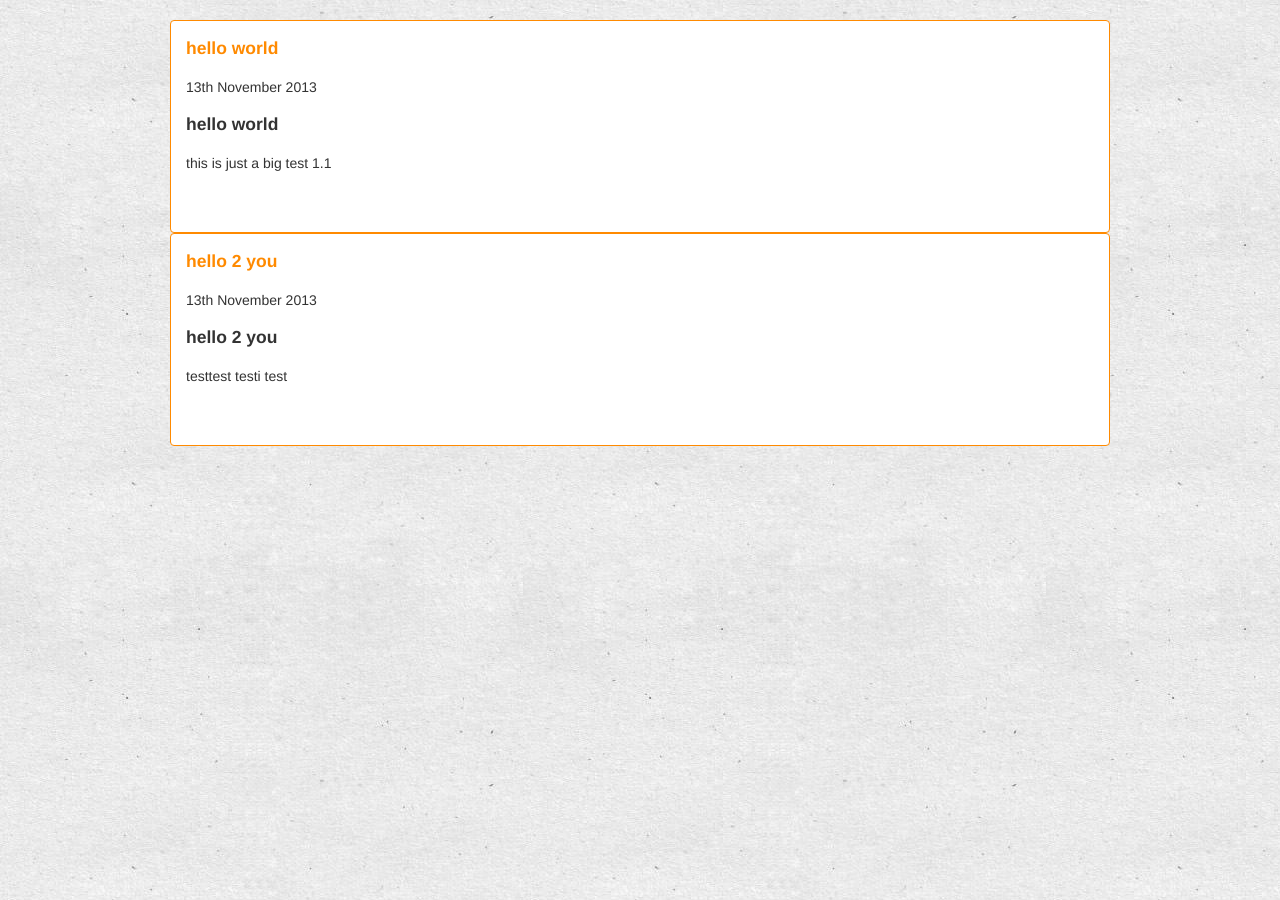
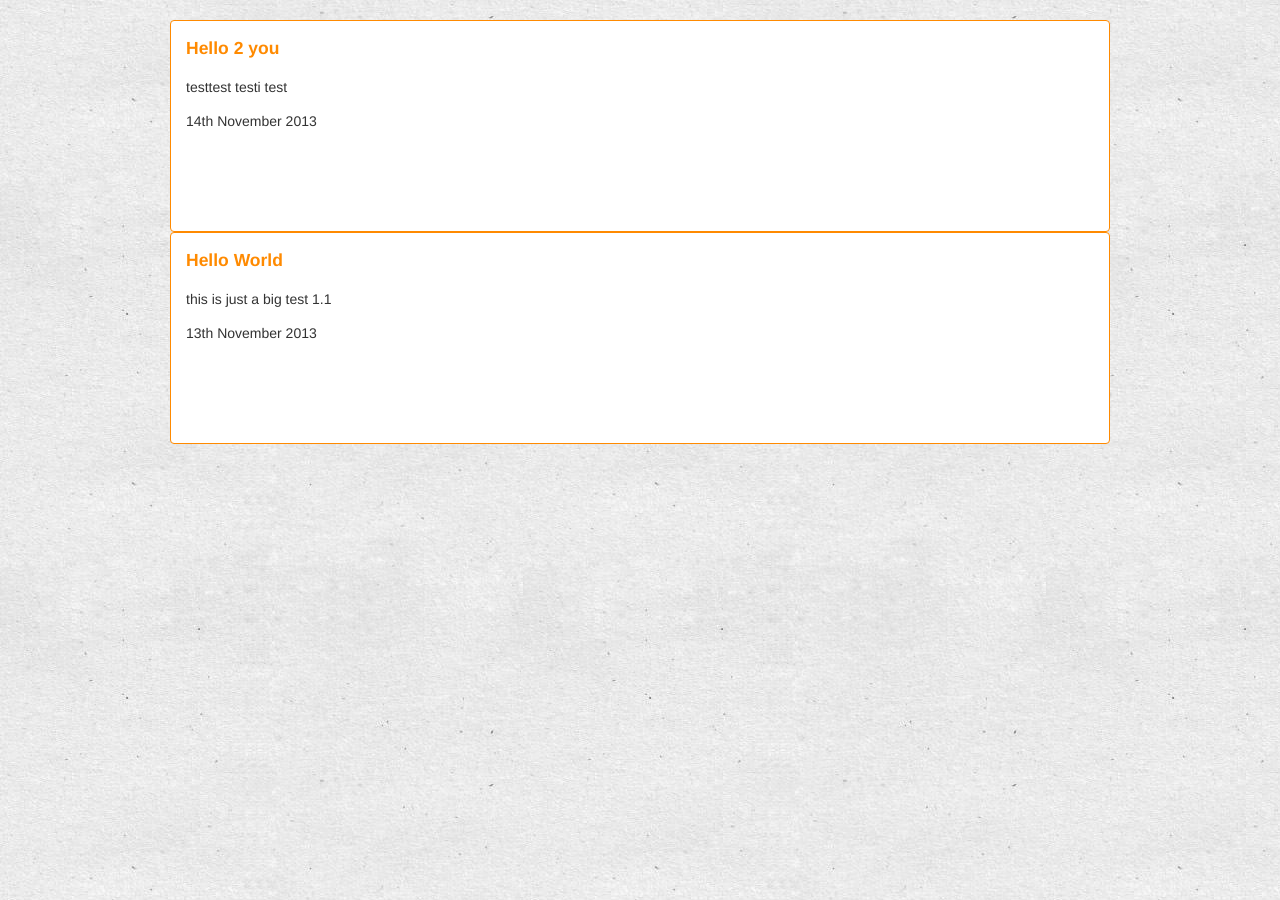
Before and after one commit to mikiec84/abbe98.github.com, a Jekyll site: the page built from index.html, in a window 1280 px wide. Built offline with Jekyll 4.4.1, drawn with Linux system fonts in a browser that asks for light colours.

Commit message:
Fixes to startpage

```diff
--- a/_posts/2013-11-13-hello-world.html
+++ b/_posts/2013-11-13-hello-world.html
@@ -1,6 +1,5 @@
 ---
 layout: default
-title: hello world
+title: Hello World
 ---
-<h2>{{ page.title }}</h2>
 <p>this is just a big test 1.1</p>
--- a/_posts/2013-11-13-hello-2-you.html
+++ b/_posts/2013-11-14-hello-2-you.html
@@ -1,6 +1,5 @@
 ---
 layout: default
-title: hello 2 you
+title: Hello 2 you
 ---
-<h2> {{ page.title }} </h2>
 <p>testtest testi test </p>
--- a/index.html
+++ b/index.html
@@ -6,6 +6,7 @@ title: Albin Larsson
 {% for post in site.posts limit: 5 %}
 <div class="box">
 	<h2><a href="{{ post.url }}" title="{{ post.title | xml_escape }}">{{ post.title }}</a></h2>
+	{{ post.content }}
 	<p>
 		{% assign day = post.date | date: '%d' %}
 		{% case day %}
@@ -20,6 +21,5 @@ title: Albin Larsson
 		{% endcase %}
 		{{ post.date | date: '%e' }}{{ suffix }}{{ post.date | date: ' %B %Y' }}
 	</p>
-	{{ post.content }}
 </div>
 {% endfor %}
```
